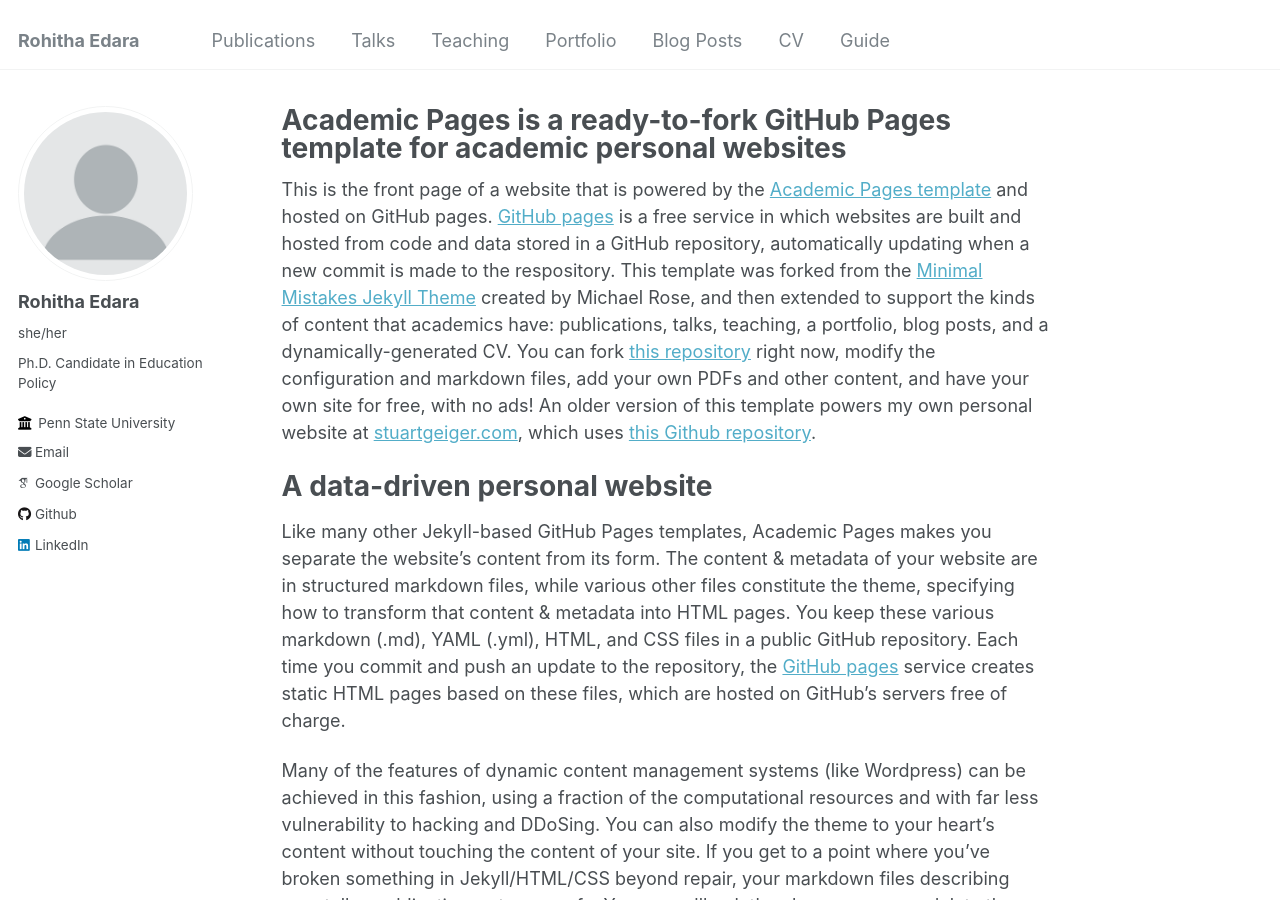
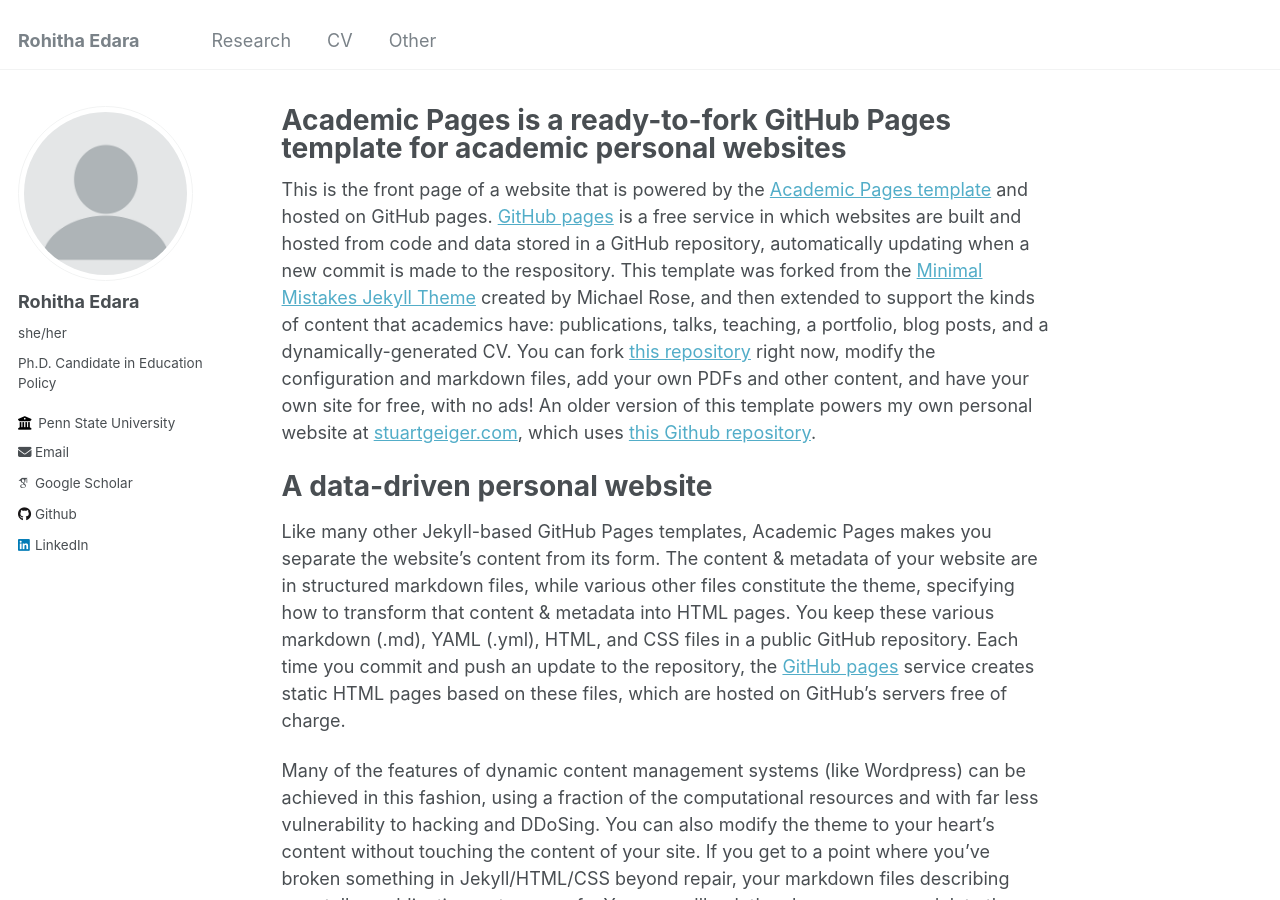
Before and after one commit to rohitha-edara/rohitha-edara.github.io, a Jekyll site: the page built from _pages/about.md, in a window 1280 px wide and 900 px high. Built offline with Jekyll 4.4.1, drawn with Linux system fonts in a browser that asks for light colours; some web fonts are replaced.

Commit message:
Update navigation.yml

```diff
--- a/_data/navigation.yml
+++ b/_data/navigation.yml
@@ -1,22 +1,10 @@
 # main links links
 main:
-  - title: "Publications"
-    url: /publications/
-
-  - title: "Talks"
-    url: /talks/
-
-  - title: "Teaching"
-    url: /teaching/
-
-  - title: "Portfolio"
-    url: /portfolio/
-
-  - title: "Blog Posts"
-    url: /year-archive/
+  - title: "Research"
+    url: /research/
 
   - title: "CV"
     url: /cv/
 
-  - title: "Guide"
-    url: /markdown/
+  - title: "Other"
+    url: /other/
```
